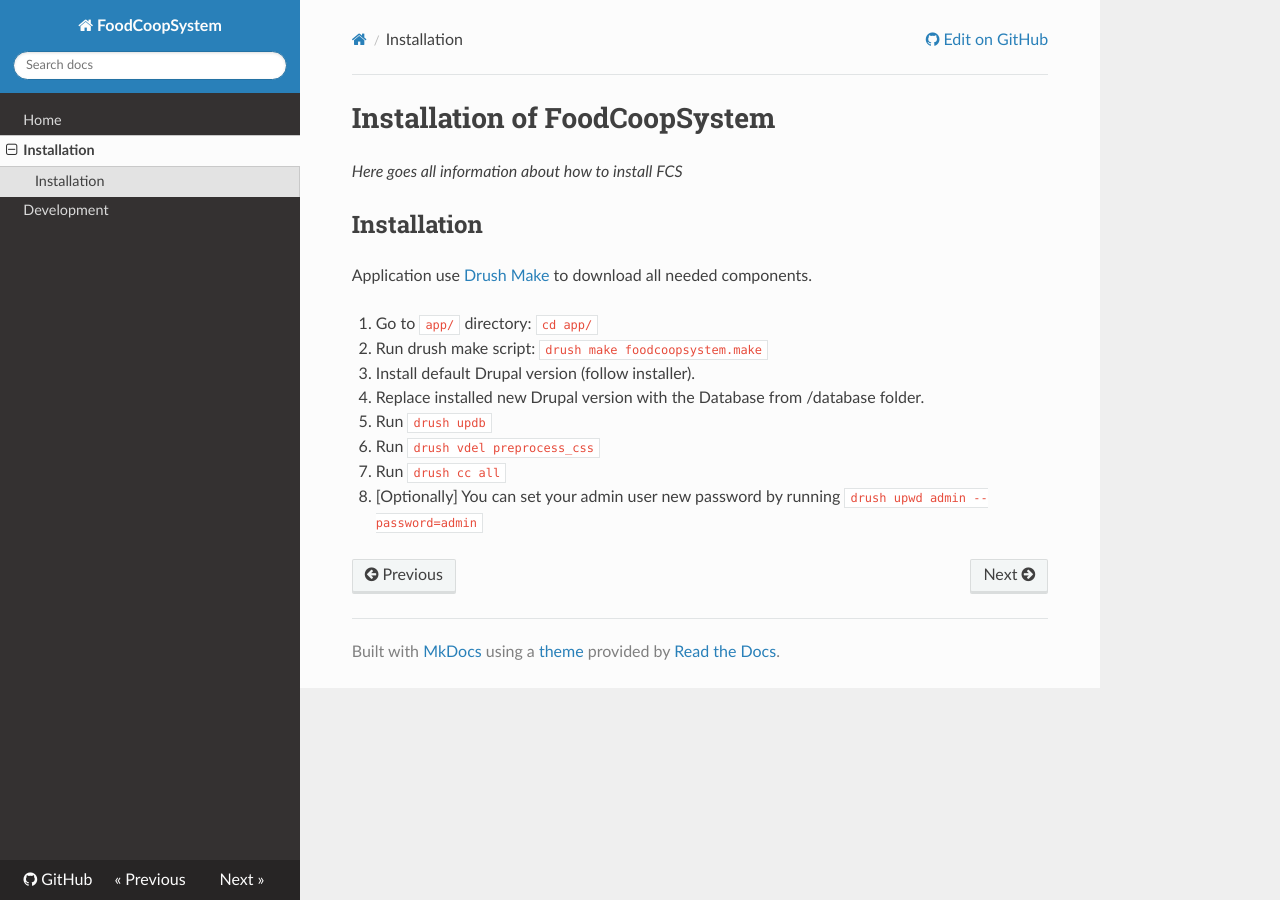
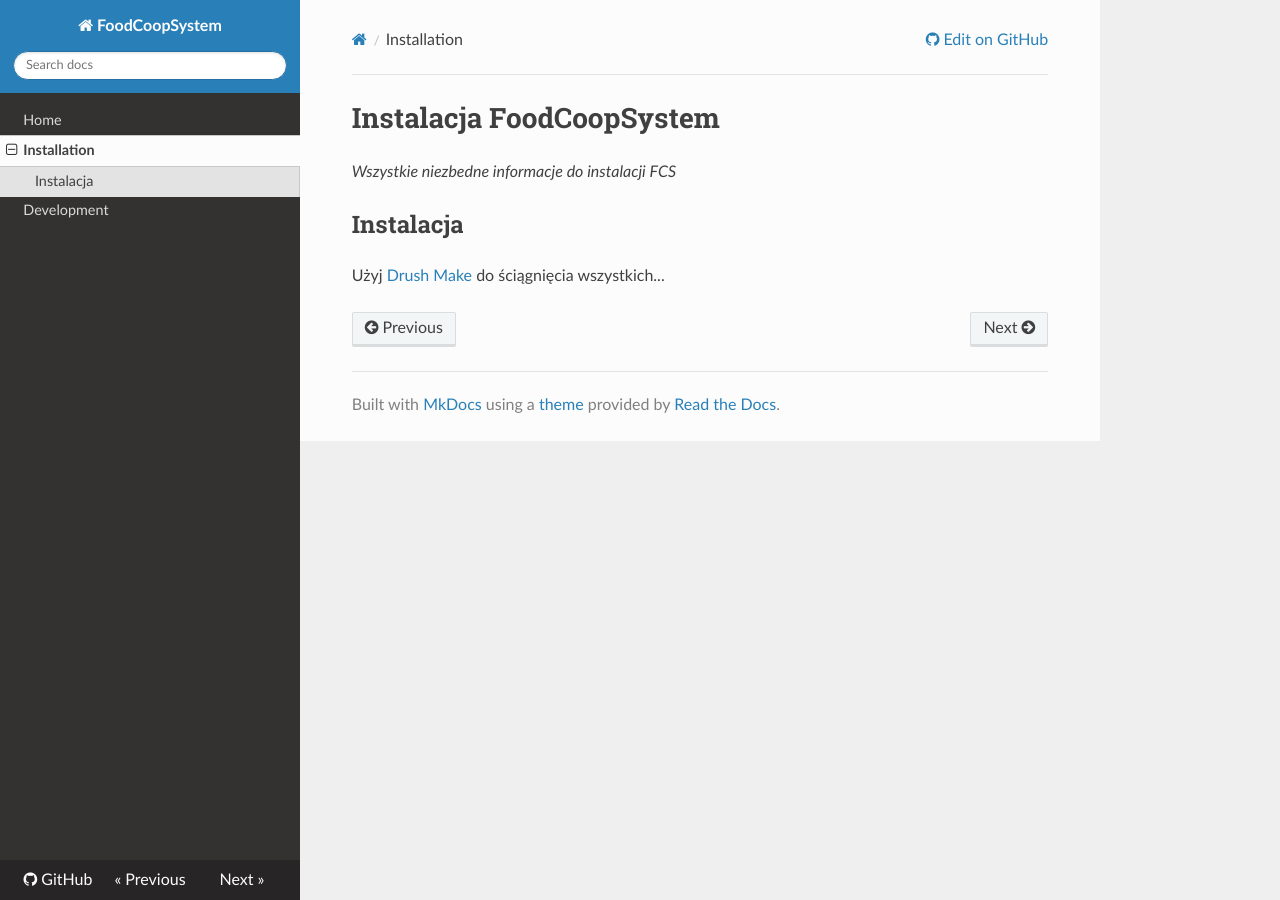
Before and after one commit to FoodCoopSystem/foodcoopsystem-docs, an MkDocs documentation site: the page built from docs/install.md, in a window 1280 px wide. Built offline with MkDocs 1.6.1, drawn with Linux system fonts in a browser that asks for light colours; nearby versions of some CDN libraries; old or Windows-style settings are respelled for this version of MkDocs.

Commit message:
Adding POLISH version

```diff
--- a/docs/install.md
+++ b/docs/install.md
@@ -1,18 +1,8 @@
-# Installation of FoodCoopSystem
+# Instalacja FoodCoopSystem
 
-*Here goes all information about how to install FCS*
+*Wszystkie niezbedne informacje do instalacji FCS*
 
 
-## Installation
+## Instalacja
 
-Application use [Drush Make](https://www.drupal.org/project/drush_make) to download all needed components.
-
-
-1. Go to `app/` directory: `cd app/`
-2. Run drush make script: `drush make foodcoopsystem.make`
-3. Install default Drupal version (follow installer).
-4. Replace installed new Drupal version with the Database from /database folder.
-5. Run `drush updb`
-6. Run `drush vdel preprocess_css`
-7. Run `drush cc all`
-8. [Optionally] You can set your admin user new password by running `drush upwd admin --password=admin`
+Użyj [Drush Make](https://www.drupal.org/project/drush_make) do ściągnięcia wszystkich...
```
Also changed, not shown: README.md (+1 -1 lines), docs/index.md (+2 -2 lines).
